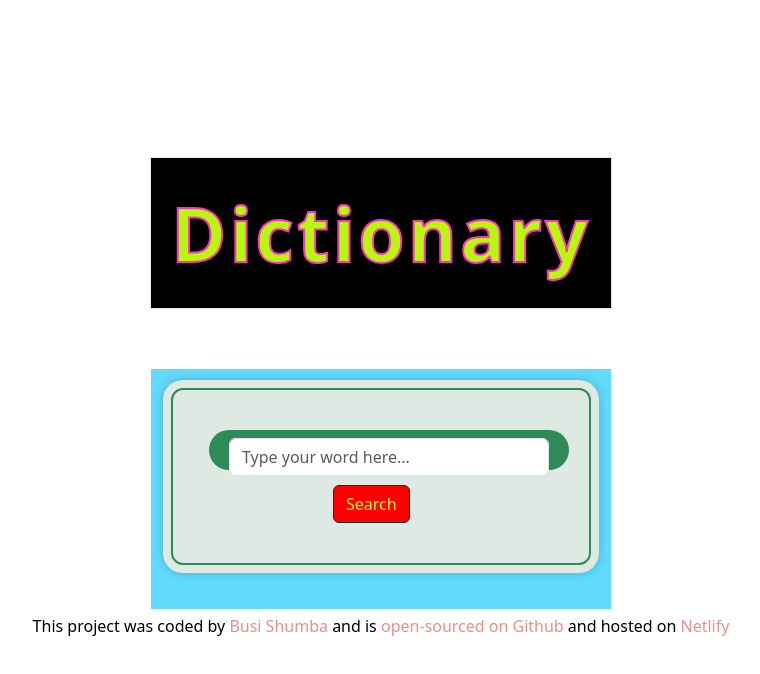
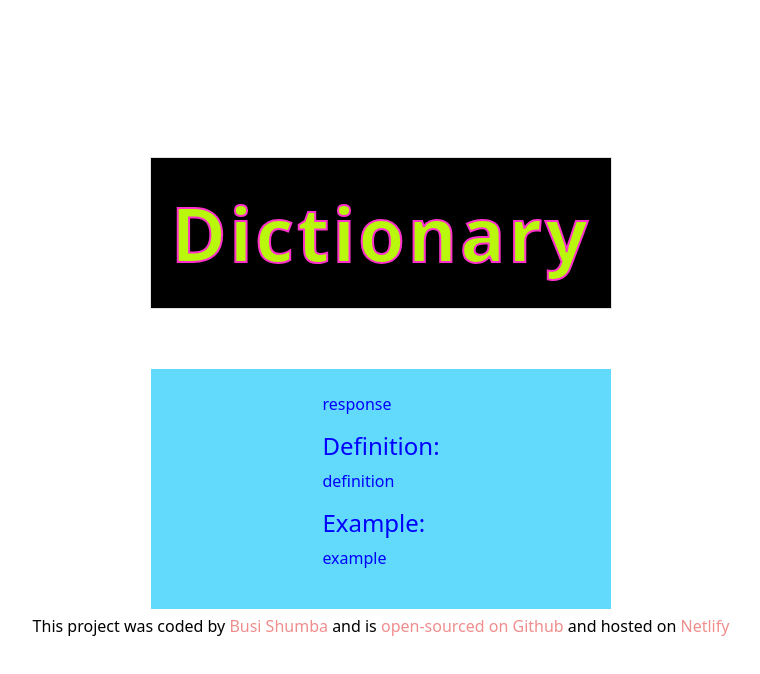
Before and after one commit to DBusie/word-wonder, a React (Create React App) app: page / in a window 1280 px wide. Shown: the top 674 px of the page, without its empty margins (259-1019 px from the left). Built offline with nearby package versions, Linux system fonts and the light colour scheme; no server answers.

Commit message:
added api call

```diff
--- a/src/App.js
+++ b/src/App.js
@@ -1,6 +1,6 @@
 import "./App.css";
 import "bootstrap/dist/css/bootstrap.min.css";
-import WordFinder from "./WordFinder.js";
+import DictTest from "./DictTest.js";
 
 export default function App() {
   return (
@@ -9,7 +9,7 @@ export default function App() {
         <h1 className="heading">Dictionary</h1>
       </header>
       <div className="container">
-        <WordFinder defaultKeyword="beautiful" />
+        <DictTest defaultKeyword="beautiful" />
       </div>
       <footer>
         This project was coded by{" "}
--- /dev/null
+++ b/src/DictTest.js
@@ -0,0 +1,24 @@
+import React from "react";
+import axios from "axios";
+
+export default function DictTest(response) {
+  //const [data, setData] = useState("");
+  //const [searchWord, setSearchWord] = useState("");
+  //const word = "beautiful";
+  const apiUrl = `https://api.dictionaryapi.dev/api/v2/entries/en_US/beautiful`;
+  axios.get(apiUrl);
+
+  return (
+    <div className="WordFinder">
+      <p>response</p>
+
+      <h4>Definition:</h4>
+
+      <p>definition</p>
+
+      <h4>Example:</h4>
+
+      <p>example</p>
+    </div>
+  );
+}
--- a/src/WordFinder.css
+++ b/src/WordFinder.css
@@ -1,3 +1,6 @@
+font-family: "Poppins", sans-serif;
+font-family: "Rubik", sans-serif;
+
 .WordFinder {
   max-width: 850px;
   margin: 0 auto;
@@ -8,6 +11,22 @@
   outline-offset: -10px;
   background-color: #dde9e2;
   box-shadow: 0 0 10px 0 rgba(0, 0, 0, 0.2);
+  height: 100vh;
+  width: 100vw;
+  display: flex;
+  flex-direction: column;
+  align-items: center;
+  background-color: #f6f6f6;
+  background-image: linear-gradient(315deg, #f6f6f6 0%, #e9e9e9 74%);
+  font-family: "Poppins", sans-serif;
+}
+
+.WordFinder .form-group h1 {
+  text-align: center;
+  font-size: 3em;
+  font-family: "Pacifico", cursive;
+  color: #4db33d;
+  padding: 1.5em;
 }
 
 .WordFinder .search {
@@ -19,7 +38,42 @@
   background-color: #fff;
   padding-left: 10px;
 }
+h2 {
+  font-size: 30px;
+  text-decoration: underline;
+  padding-bottom: 20px;
+}
 
+h4 {
+  color: #4db33d;
+}
+
+input {
+  width: 400px;
+  height: 38px;
+  font-size: 20px;
+  padding-left: 10px;
+}
+.searchBox > button {
+  background-color: #4db33d;
+  height: 38px;
+  width: 60px;
+  border: none;
+  color: white;
+  box-shadow: 0px 3px 2px #439e34;
+  cursor: pointer;
+  padding: 0;
+}
+
+.showResults {
+  width: 500px;
+  padding: 20px;
+}
+.showResults > h2 > button {
+  background: none;
+  border: none;
+  cursor: pointer;
+}
 .WordFinder .form-group {
   height: 40px;
   font-size: 15px;
--- a/src/WordFinder.js
+++ b/src/WordFinder.js
@@ -1,22 +1,37 @@
-import React from "react";
+import { React, useState } from "react";
+import Axios from "axios";
+import { FaSearch } from "react-icons/fa";
+import { FcSpeaker } from "react-icons/fc";
 import "./WordFinder.css";
 
 export default function WordFinder() {
+  const [data, setData] = useState("");
+  const [searchWord, setSearchWord] = useState("");
+
+  function getMeaning() {
+    Axios.get(
+      `https://api.dictionaryapi.dev/api/v2/entries/en_US/${searchWord}`
+    ).then((response) => {
+      setData(response.data[0]);
+    });
+  }
+
+  function playAudio() {
+    let audio = new Audio(data.phonetics[0].audio);
+    audio.play();
+  }
+
   return (
     <div className="WordFinder">
-      <div className="row">
-        <div className="form-group">
-          <input
-            className="form-control"
-            type="text"
-            aria-label="large"
-            placeholder="Type your word here..."
-          />
-        </div>
-        <div className="col">
-          <input className="btn btn-dark" type="submit" value="Search" />
-        </div>
-      </div>{" "}
+      <p>{data.meanings[0].partOfSpeech}</p>
+
+      <h4>Definition:</h4>
+
+      <p>{data.meanings[0].definitions[0].definition}</p>
+
+      <h4>Example:</h4>
+
+      <p>{data.meanings[0].definitions[0].example}</p>
     </div>
   );
 }
```
